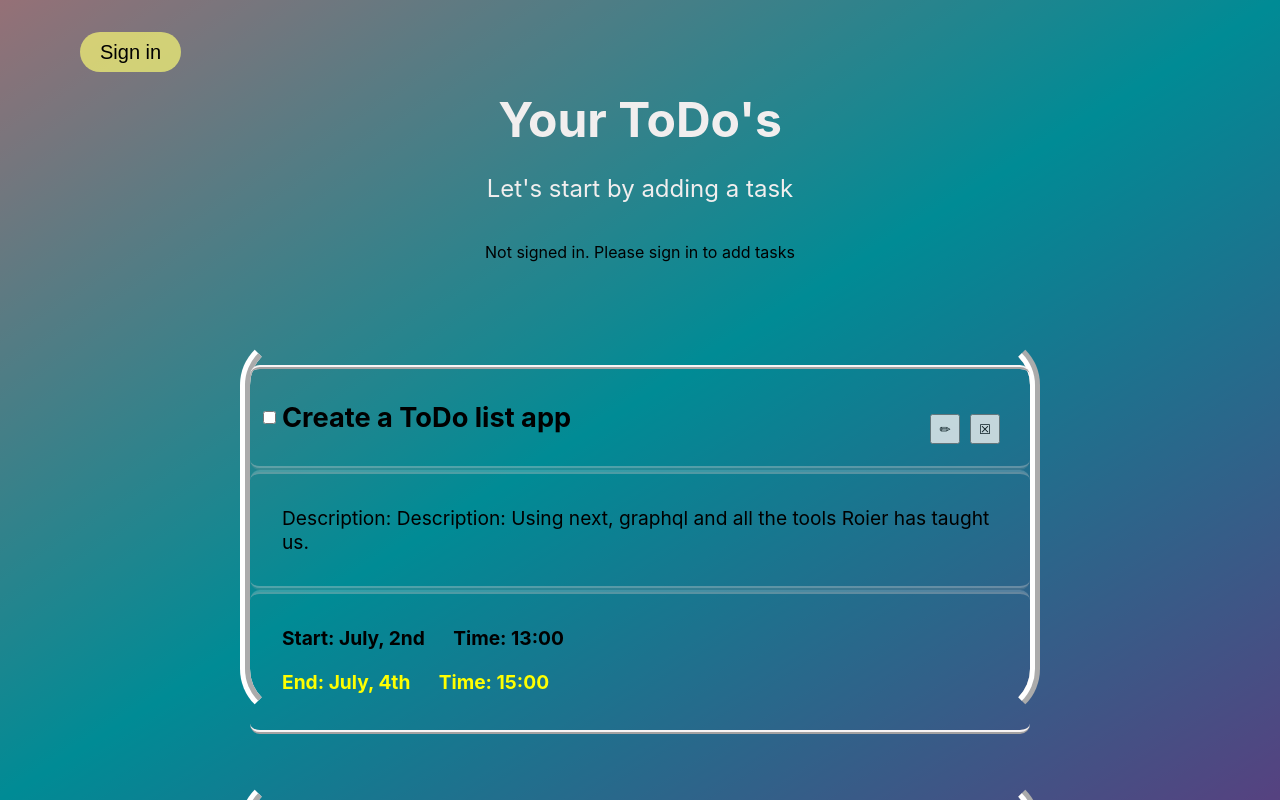
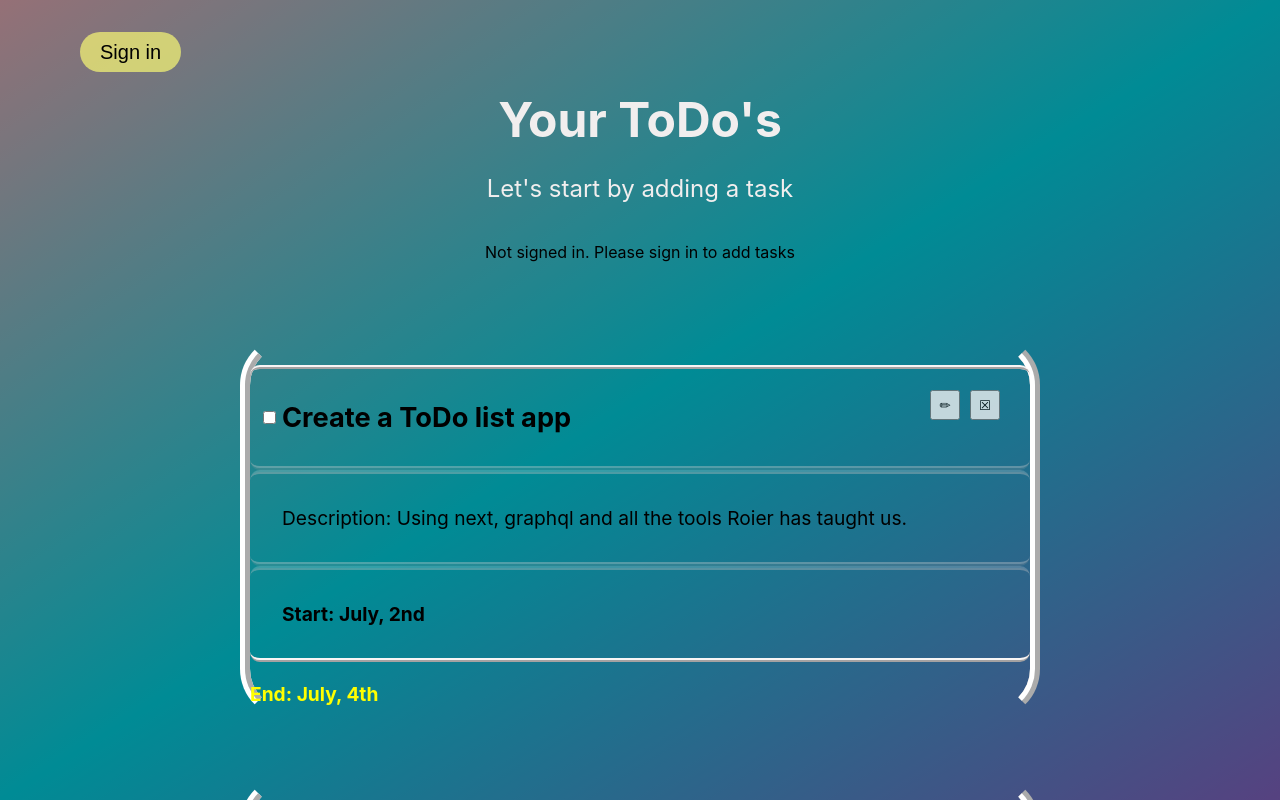
Before and after one commit to Marlon97/rockg6-ToDo-App, a Next.js app: page / in a window 1280 px wide. Built offline with nearby package versions, Linux system fonts and the light colour scheme; no server answers.

Commit message:
type= datetime-local changed (again)

```diff
--- a/components/Popup/index.js
+++ b/components/Popup/index.js
@@ -27,13 +27,9 @@ const Popup = ({ onceSubmited, close }) => {
               placeholder="Your task description (optional)"
             ></textarea>
               <div>Start date:</div>
-              <input {...register("startDate")} type="date" id="startDate" name="startDate"  min="2015-06-07" max="2030-06-14" required></input>
-              <div>Start time:</div>
-              <input {...register("startTime")} type="time" id="startTime" name="startTime"  min="00:00" max="23:59" required></input>
+              <input {...register("startDate")} type="datetime-local" id="startDate" name="startDate"  min="2014-06-07T00:00" max="2031-06-14T23:59" required></input>
               <div>End date:</div>
-              <input {...register("endDate")} type="date" id="endDate" name="endDate"  min="2015-06-07" max="2030-06-14" required></input>
-              <div>End time:</div>
-              <input {...register("endTime")} type="time" id="endTime" name="endTime"  min="00:00" max="23:59" required></input>
+              <input {...register("endDate")} type="datetime-local" id="endDate" name="endDate"  min="2014-06-07T00:00" max="2031-06-14T23:59" required></input>
           </div>
           <input type="submit" className={styles["btn-submit"]} value="Add" />
         </form>
--- a/components/Task/index.js
+++ b/components/Task/index.js
@@ -2,7 +2,7 @@ import React, { useEffect, useRef, useState } from "react";
 import styles from "./Task.module.scss";
 
 
-const Task = ({ element, title, id, completed, description, startDate, endDate, startTime, endTime, open, close, point }) => {
+const Task = ({ element, title, id, completed, description, startDate, endDate, open, close, point }) => {
   return <div className={styles.task}>
     {/*<div>{title}</div>*/}
     <div className={styles.cb}>
@@ -10,10 +10,8 @@ const Task = ({ element, title, id, completed, description, startDate, endDate,
     </div>
     <div className={styles.title}>{title}</div>
     <div className={styles.description}>Description: {description}</div>
-    <div className={styles.startDate}>
-      Start: {startDate} &emsp; Time: {startTime} &emsp; &emsp;
-      <div className={styles.endDate}> End: {endDate} &emsp; Time: {endTime} </div>
-    </div>
+    <div className={styles.startDate}> Start: {startDate.replace("T"," ")} </div>
+    <div className={styles.endDate}> End: {endDate.replace("T"," ")}</div>
 
     <div className={styles.container}>
       <button className={styles.editTask} onClick={() => open(false)}> &#9999; </button>
--- a/pages/index.js
+++ b/pages/index.js
@@ -11,7 +11,7 @@ const tasks = [
   {
     title: "Create a ToDo list app",
     description:
-      "Description: Using next, graphql and all the tools Roier has taught us.",
+      "Using next, graphql and all the tools Roier has taught us.",
     startDate: "July, 2nd",
     endDate: "July, 4th",
     startTime: "13:00",
@@ -19,7 +19,7 @@ const tasks = [
   },
   {
     title: "Pet my dog",
-    description: "Description: ---",
+    description: "---",
     startDate: "July, 1st",
     endDate: "July, 3rd",
     startTime: "13:00",
```
